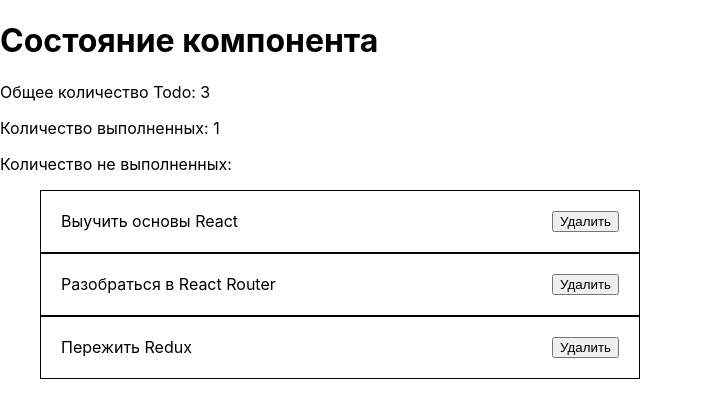
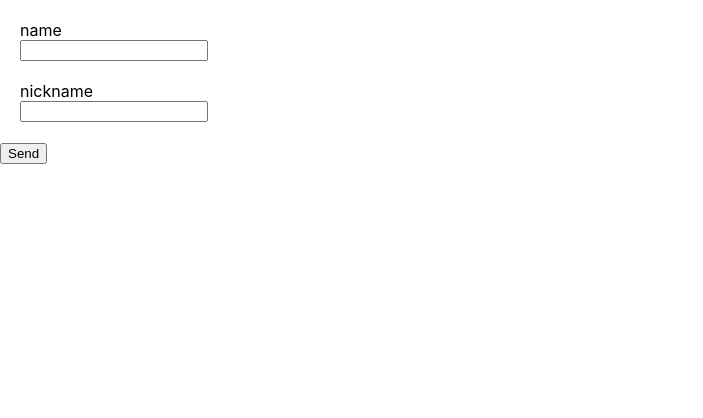
Before and after one commit to Yaroslav-Zozulya/goit-react-lesson-1, a React (Create React App) app: page / in a window 1280 px wide. Shown: the top 418 px of the page, without its empty margins (0-703 px from the left). Built offline with nearby package versions, Linux system fonts and the light colour scheme.

Commit message:
form input

```diff
--- a/package.json
+++ b/package.json
@@ -11,6 +11,7 @@
     "react": "^18.1.0",
     "react-dom": "^18.1.0",
     "react-scripts": "5.0.1",
+    "shortid": "^2.2.16",
     "web-vitals": "^2.1.4"
   },
   "scripts": {
--- a/src/App.js
+++ b/src/App.js
@@ -1,5 +1,6 @@
 import React, { Component } from 'react';
-import TodoList from './components/TodoList';
+import Form from './components/Form';
+// import TodoList from './components/TodoList';
 
 import './index.css';
 
@@ -21,32 +22,45 @@ class App extends Component {
     ],
   };
 
-  deleteTodo = todoId => {
-    this.setState(prevState => ({
-      todos: prevState.todos.filter(todo => todo.id !== todoId),
-    }));
+  formSubmitHandler = data => {
+    setTimeout(() => {
+      console.log(data);
+    }, 2000);
   };
 
+  // deleteTodo = todoId => {
+  //   this.setState(prevState => ({
+  // todos: prevState.todos.filter(todo => todo.id !== todoId),
+  //   }));
+  // };
+
+  // render() {
+  //   const { todos } = this.state;
+
+  //   const totalTodos = todos.length;
+  //   const completedTodos = todos.reduce(
+  //     (total, todo) => (todo.completed ? total + 1 : total),
+  //     0
+  //   );
+  //   const notCompletedTodos = todos.reduce(
+  //     (total, todo) => (todo.completed ? total : total + 1),
+  //     0
+  //   );
+
+  //   return (
+  //     <>
+  //       <h1>Состояние компонента</h1>
+  //       <div>
+  //         <p>Общее количество Todo: {totalTodos}</p>
+  //         <p>Количество выполненных: {completedTodos}</p>
+  //         <p>Количество не выполненных: {notCompletedTodos}</p>
+  //       </div>
+  //       <TodoList todos={todos} onDeleteTodo={this.deleteTodo} />
+  //     </>
+  //   );
+  // }
   render() {
-    const { todos } = this.state;
-
-    const totalTodos = todos.length;
-    const completedTodos = todos.reduce(
-      (total, todo) => (todo.completed ? total + 1 : total),
-      0
-    );
-
-    return (
-      <>
-        <h1>Состояние компонента</h1>
-        <div>
-          <p>Общее количество Todo: {totalTodos}</p>
-          <p>Количество выполненных: {completedTodos}</p>
-          <p>Количество не выполненных: </p>
-        </div>
-        <TodoList todos={todos} onDeleteTodo={this.deleteTodo} />
-      </>
-    );
+    return <Form onSubmit={this.formSubmitHandler} />;
   }
 }
 
--- /dev/null
+++ b/src/components/Form/Form.js
@@ -0,0 +1,63 @@
+import React, { Component } from 'react';
+import shortid from 'shortid';
+import s from './Form.module.css';
+
+class Form extends Component {
+  state = {
+    name: '',
+    nickname: '',
+  };
+
+  nameId = shortid.generate();
+  nicknameId = shortid.generate();
+
+  hendleSubmit = e => {
+    e.preventDefault();
+
+    this.props.onSubmit(this.state);
+    this.reset();
+  };
+
+  hendleChange = e => {
+    const { name, value } = e.currentTarget;
+
+    this.setState({
+      [name]: value,
+    });
+  };
+
+  reset = () => {
+    this.setState({ name: '', nickname: '' });
+  };
+  render() {
+    return (
+      <form onSubmit={this.hendleSubmit}>
+        <label className={s.label} name={this.nameId}>
+          name{' '}
+          <input
+            type="text"
+            name="name"
+            value={this.state.name}
+            onChange={this.hendleChange}
+            className={s.input}
+            id={this.nameId}
+          />
+        </label>
+        <label className={s.label} id={this.nicknameId}>
+          nickname{' '}
+          <input
+            type="text"
+            name="nickname"
+            value={this.state.nickname}
+            onChange={this.hendleChange}
+            className={s.input}
+            id={this.nicknameId}
+          />
+        </label>
+        <button type="submit">Send</button>
+      </form>
+    );
+  }
+}
+
+export default Form;
--- /dev/null
+++ b/src/components/Form/Form.module.css
@@ -0,0 +1,10 @@
+.label {
+  /* margin: 10px; */
+  display: block;
+  margin: 20px;
+}
+
+.input {
+  display: block;
+  padding-left: 5px;
+}
--- /dev/null
+++ b/src/components/Form/index.js
@@ -0,0 +1 @@
+export { default } from './Form';
--- a/src/index.js
+++ b/src/index.js
@@ -1,6 +1,11 @@
 import ReactDOM from 'react-dom/client';
 import App from './App';
+import React from 'react';
 
 const rootElement = document.querySelector('#root');
 
-ReactDOM.createRoot(rootElement).render(<App />);
+ReactDOM.createRoot(rootElement).render(
+  <React.StrictMode>
+    <App />
+  </React.StrictMode>
+);
```
Also changed, not shown: 1 other file (tests, documents, lock files or other folders).
